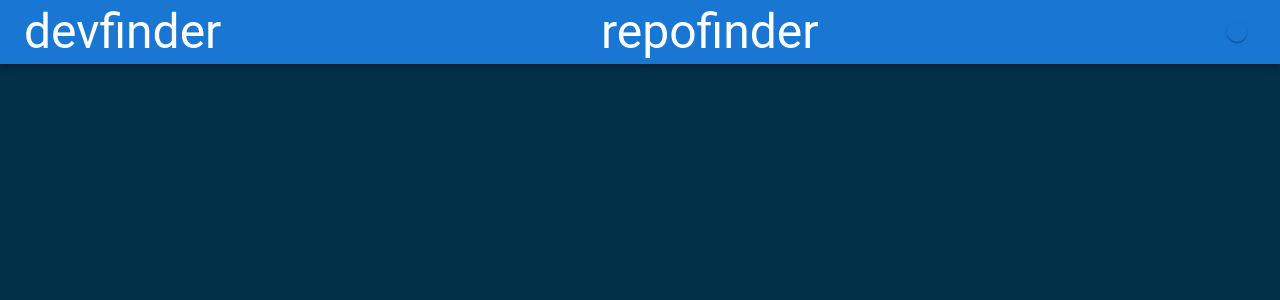
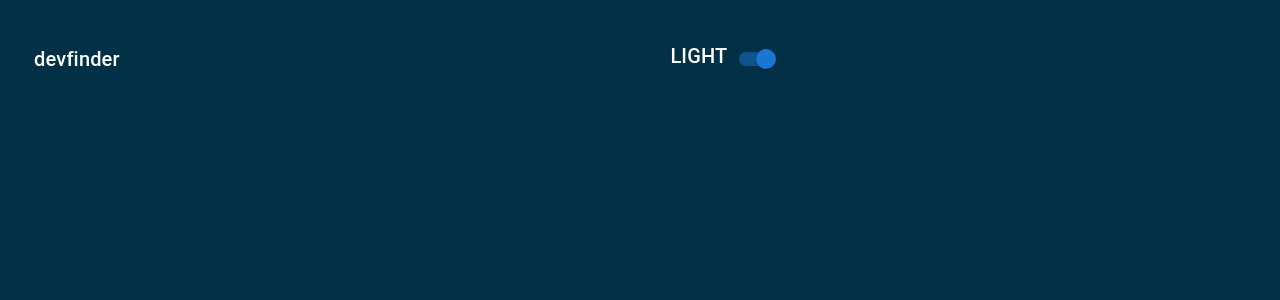
Before and after one commit to kebin20/github-user-repo-search-app, a React (Vite) app: page / in a window 1280 px wide. Shown: the top 300 px of the page. Built offline with nearby package versions, Linux system fonts and the light colour scheme.

Commit message:
feat: created basic appbar

```diff
--- a/src/Navbar.jsx
+++ b/src/Navbar.jsx
@@ -4,20 +4,35 @@ import Toolbar from "@mui/material/Toolbar";
 import Typography from "@mui/material/Typography";
 import Switch from "@mui/material/Switch";
 
-const label = { inputProps: { "aria-label": "Switch demo" } };
+const label = { inputProps: { "aria-label": "Colour theme switcher" } };
 
 export default function Navbar() {
   return (
     <Box sx={{ flexGrow: 1 }}>
-      <AppBar position="static">
-        <Toolbar>
-          <Typography variant="h3" component="h1" sx={{ flexGrow: 1 }}>
+      <AppBar
+        sx={{
+          boxShadow: "none",
+          backgroundColor: "#023047",
+        }}
+        position="static"
+      >
+        <Toolbar
+          sx={{
+            display: "flex",
+            gap: "90px",
+            padding: "40px",
+            marginInline: "10px",
+          }}
+        >
+          <Typography variant="h6" component="h1" sx={{ flexGrow: 1 }}>
             devfinder
           </Typography>
-          <Typography variant="h3" component="h1" sx={{ flexGrow: 1 }}>
-            repofinder
-          </Typography>
-          <Switch {...label} defaultChecked />
+          <Box sx={{ flexGrow: 1 }}>
+            <Typography variant="h6" component="span" sx={{ flexGrow: 1 }}>
+              LIGHT
+            </Typography>
+            <Switch {...label} defaultChecked />
+          </Box>
         </Toolbar>
       </AppBar>
     </Box>
```
